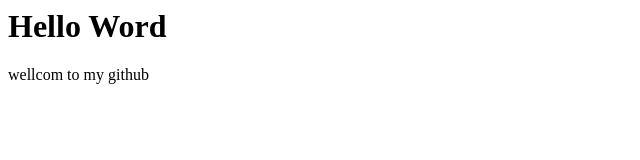
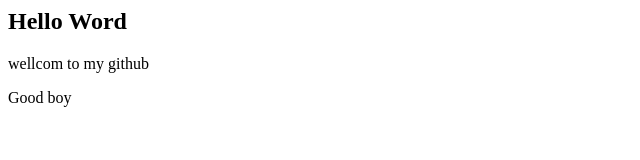
Before and after one commit to Wb1305/Github_nmp, a plain HTML site: page index.html in a window 1280 px wide. Shown: the whole page, without its empty margins (0-640 px from the left). Drawn offline with Linux system fonts and the light colour scheme.

Commit message:
change h1 to h2 and <p>

```diff
--- a/index.html
+++ b/index.html
@@ -6,7 +6,8 @@
     <title>My Github</title>
 </head>
 <body>
-    <h1>Hello Word</h1>
+    <h2>Hello Word</h2>
     <p>wellcom to my github</p>
+    <p>Good boy</p>
 </body>
 </html>
```
